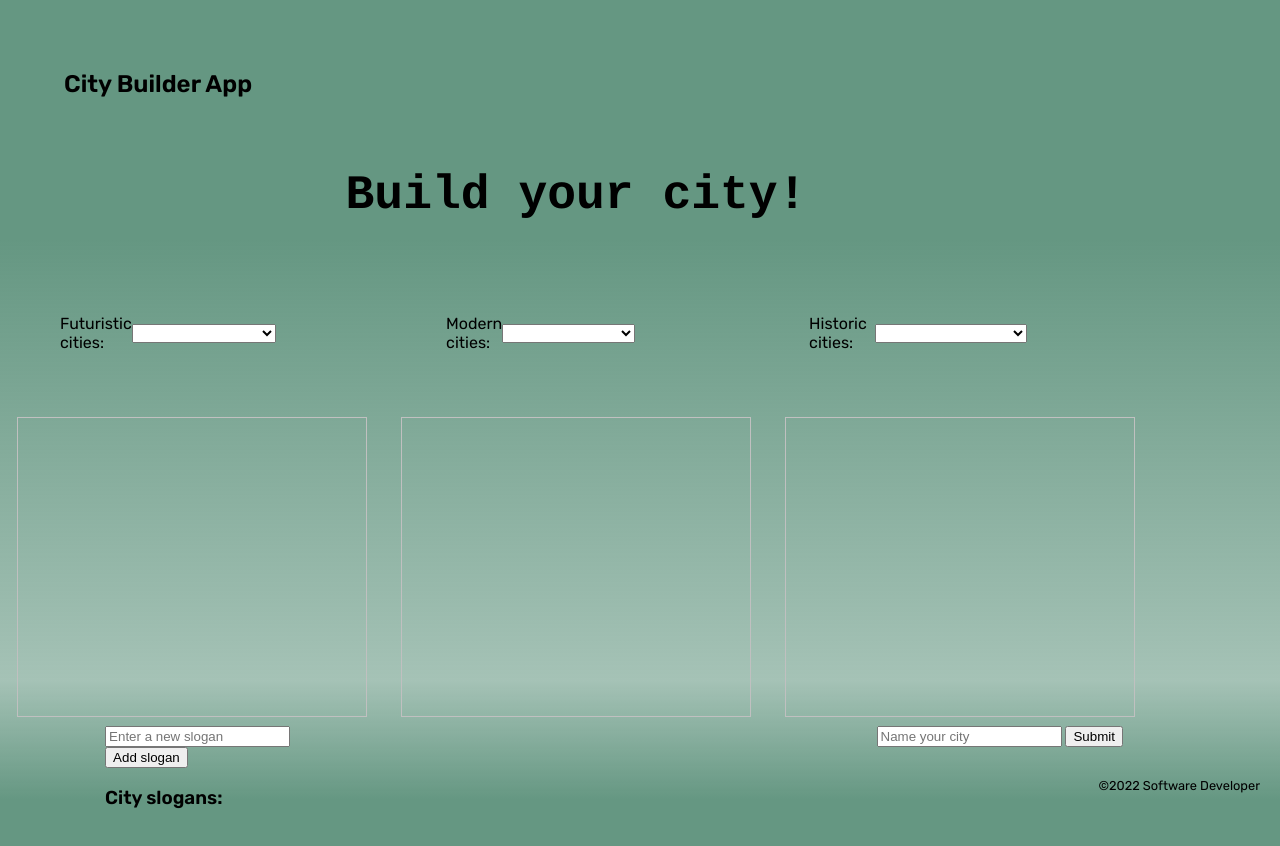
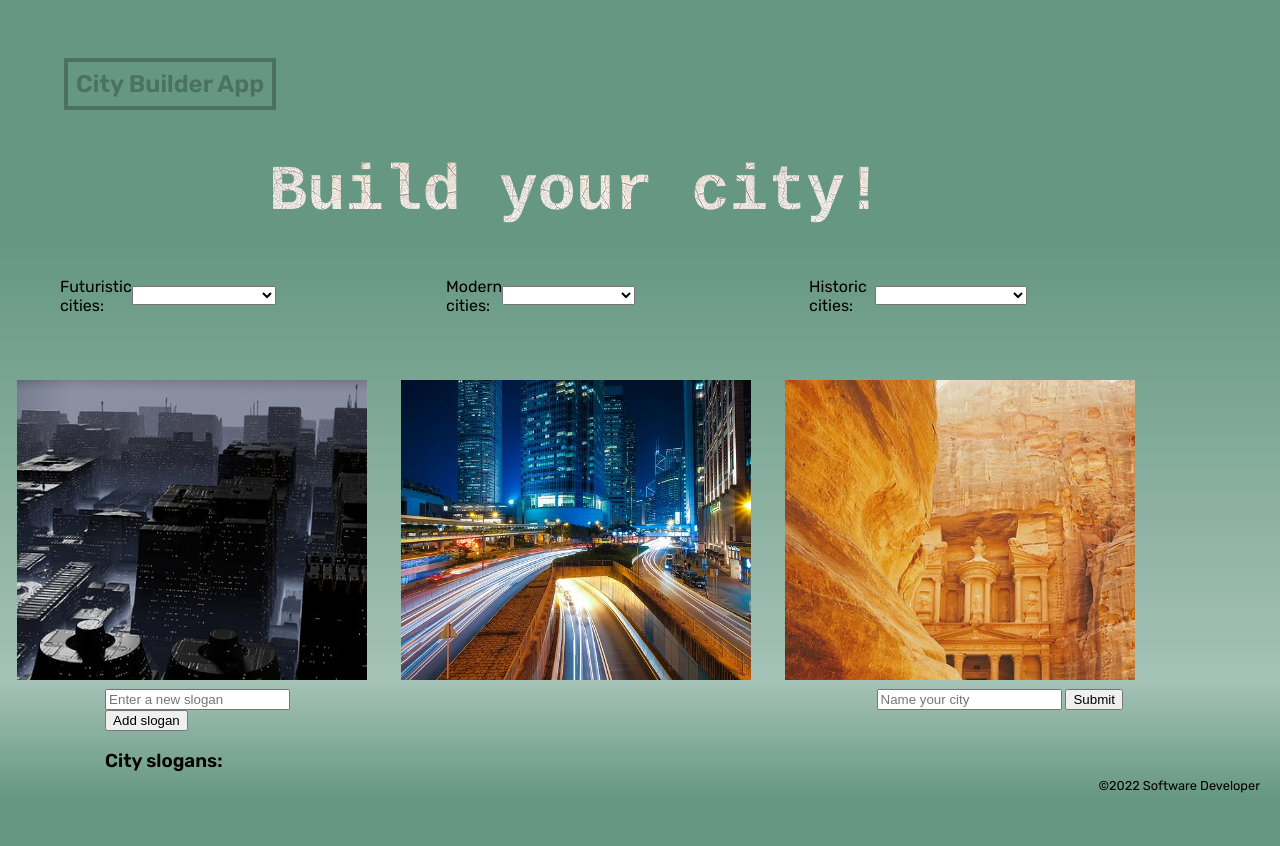
Before and after one commit to ryan-j-parker/city-builder-app, a plain HTML site: page index.html in a window 1280 px wide. Drawn offline with Linux system fonts and the light colour scheme.

Commit message:
add placeholder images

```diff
--- a/index.html
+++ b/index.html
@@ -60,13 +60,13 @@
         </section>
         <section id="images-section">
             <div id="future">
-                <img id="future-img">
+                <img id="future-img" src="/assets/futuristic-0.png">
             </div>
             <div id="modern">
-                <img id="modern-img">
+                <img id="modern-img" src="/assets/modern-0.png">
             </div>
             <div id="historic">
-                <img id="historic-img">
+                <img id="historic-img" src="/assets/historic-0.png">
             </div>
         </section>
         <section id="user-input">
@@ -93,6 +93,9 @@
     <footer>&copy;2022 Software Developer</footer>
 
     <script type="module" src="app.js"></script>
+    <div class="hidden">
+        All <a href="https://pixabay.com/images">images</a> used under <a href="https://pixabay.com/service/license/">Pixabay License</a>
+    </div>
 </body>
 
 </html>
--- a/styles/global.css
+++ b/styles/global.css
@@ -43,7 +43,11 @@ footer {
     background-color: var(--footer-background);
 }
 
-section {}
+h2 {
+    color: #00000040;
+    border: 4px solid #00000040;
+    padding: 8px;
+}
 
 img {
     height: 300px;
@@ -55,11 +59,18 @@ img {
 }
 
 h1 {
+    padding: 0;
+    margin: -1%;
     font-family: 'Courier', serif;
-    font-size: 3rem;
+    font-size: 4rem;
+    font-weight: 700;
     display: flex;
     align-items: center;
     justify-content: center;
+    -webkit-background-clip: text;
+    background-clip: text;
+    background-image: url('/assets/cracks.jpg');
+    color: transparent;
 }
 
 #dropdown-container {
@@ -117,5 +128,9 @@ h1 {
 
 #city {
     grid-area: right;
-        padding-left: 50%;
+    padding-left: 50%;
 }
+
+.hidden {
+    display: none;
+}
```
Also changed, not shown: assets/clouds.jpg (added), assets/cracks.jpg (added), assets/futuristic-0.png (added), assets/historic-0.png (added), assets/modern-0.png (added), assets/vivid-sky.jpg (added).
